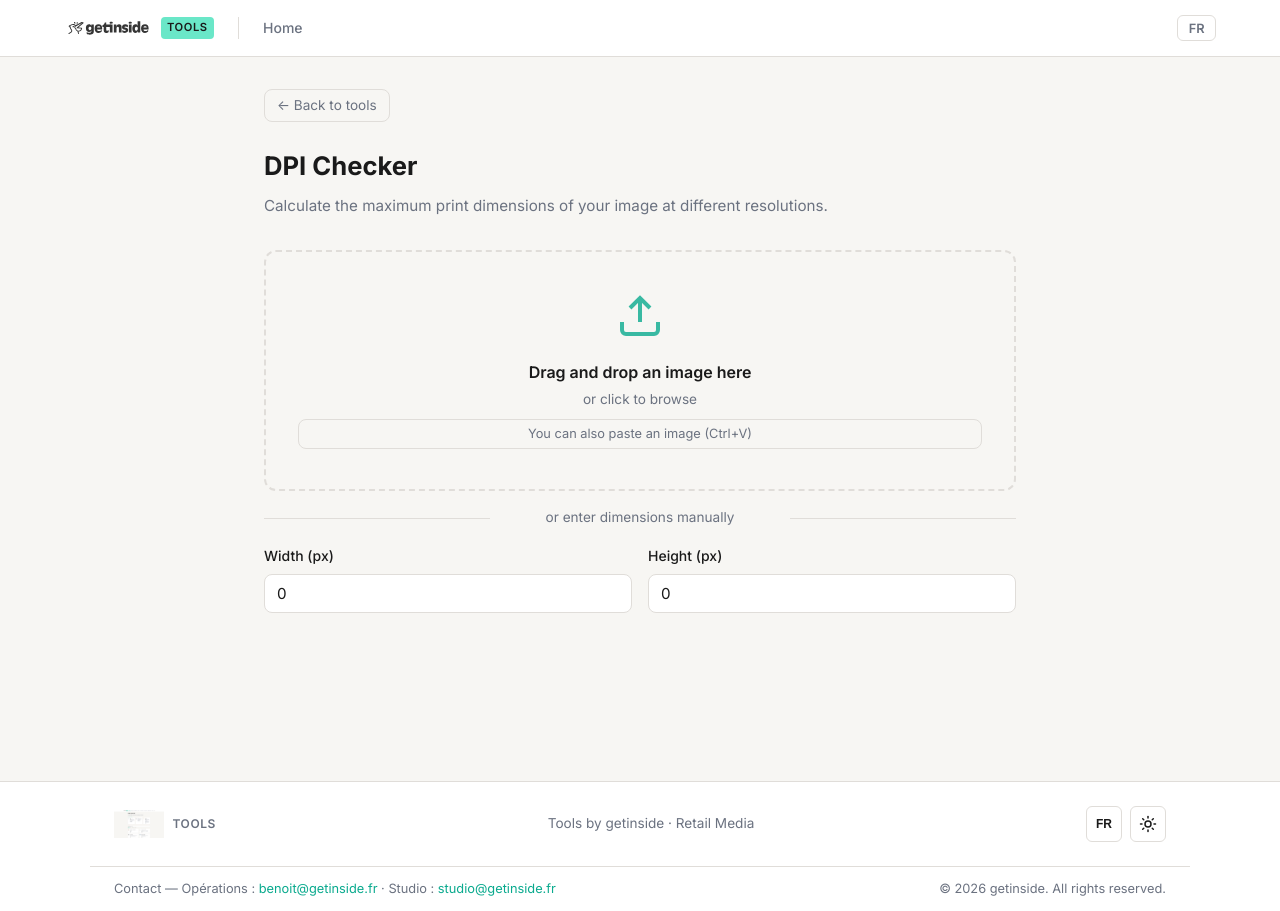
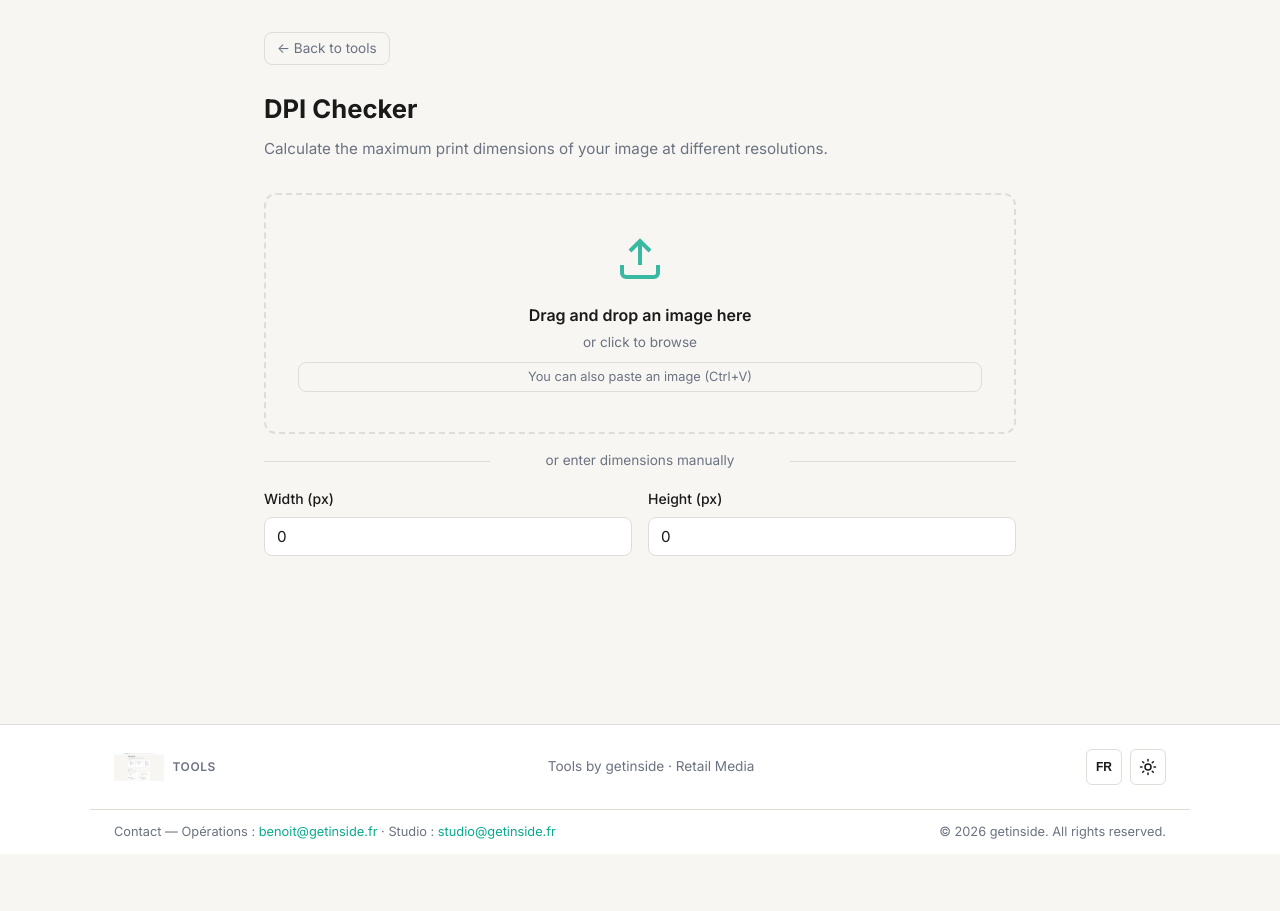
Before and after one commit to getinside-ops/tools, a Vue app: page /dpi-checker in a window 1280 px wide. After the commit the page ends 854 px from the top, so only its background shows below. Built offline with nearby package versions, Linux system fonts and the light colour scheme.

Commit message:
feat: hide header on tool pages, show only on home
Co-authored-by: Qwen-Coder <qwen-coder@alibabacloud.com>

```diff
--- a/src/App.vue
+++ b/src/App.vue
@@ -1,5 +1,5 @@
 <template>
-  <AppHeader />
+  <AppHeader v-if="isHomePage" />
   <main class="gi-main">
     <router-view />
   </main>
@@ -7,6 +7,15 @@
 </template>
 
 <script setup lang="ts">
+import { computed } from 'vue'
+import { useRoute } from 'vue-router'
 import AppHeader from './components/AppHeader.vue'
 import AppFooter from './components/AppFooter.vue'
+
+const route = useRoute()
+
+const isHomePage = computed(() => {
+  const path = route.path
+  return path === '/' || path === '' || path === '#'
+})
 </script>
```
